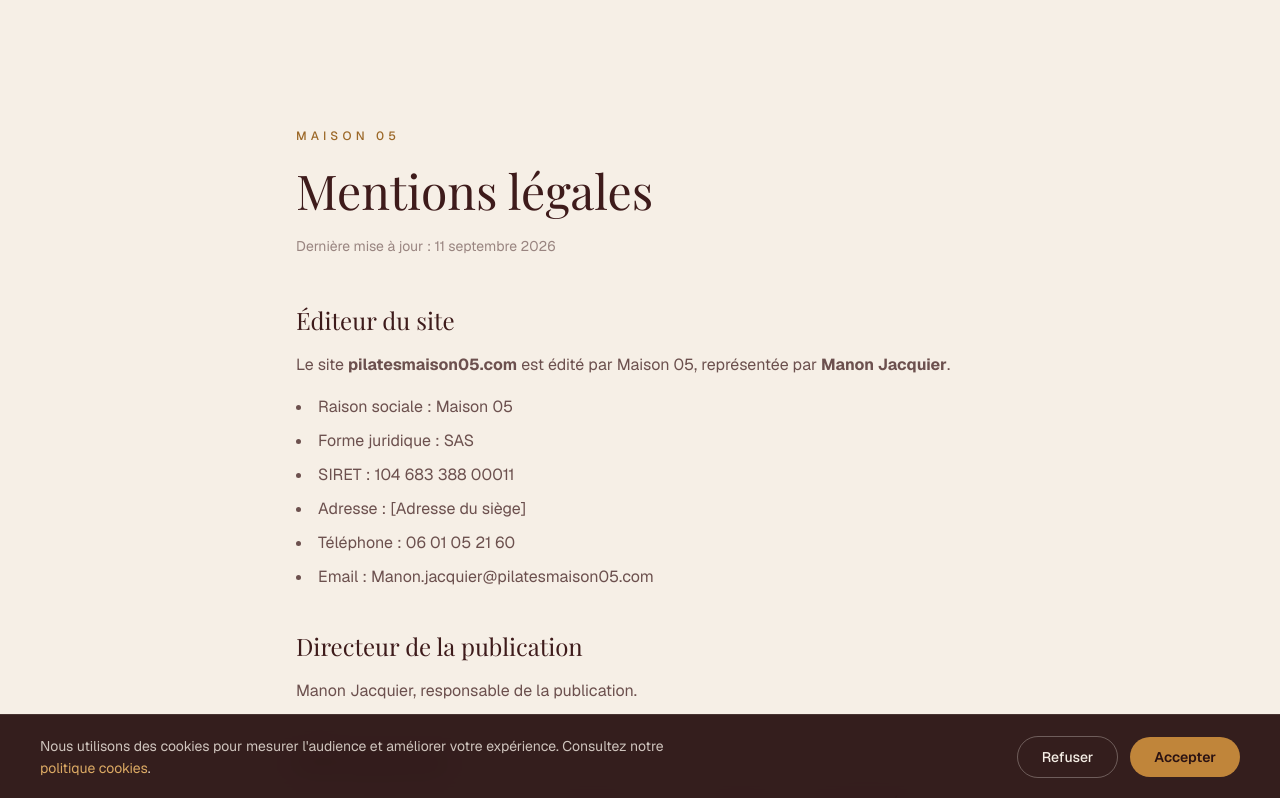
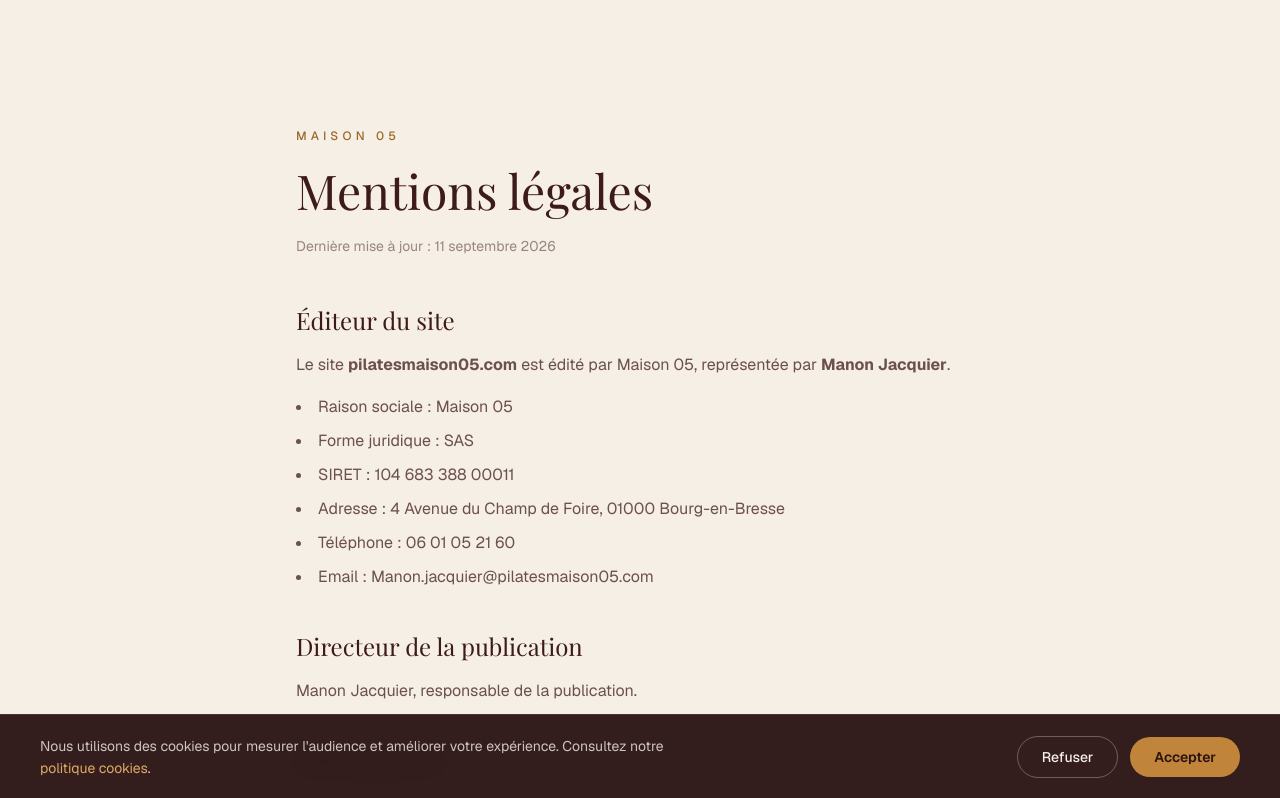
Before and after one commit to Agence-Grey/maison-05, a Next.js app: page /mentions-legales in a window 1280 px wide. Shown: the top 798 px of the page. Built offline with nearby package versions, Linux system fonts and the light colour scheme; a web font is replaced by a local one.

Commit message:
feat: renseigner l'adresse du siège dans les mentions légales

```diff
--- a/src/app/mentions-legales/page.tsx
+++ b/src/app/mentions-legales/page.tsx
@@ -18,7 +18,7 @@ export default function MentionsLegalesPage() {
           <li>Raison sociale : Maison 05</li>
           <li>Forme juridique : SAS</li>
           <li>SIRET : 104 683 388 00011</li>
-          <li>Adresse : [Adresse du siège]</li>
+          <li>Adresse : 4 Avenue du Champ de Foire, 01000 Bourg-en-Bresse</li>
           <li>Téléphone : 06 01 05 21 60</li>
           <li>Email : Manon.jacquier@pilatesmaison05.com</li>
         </ul>
```
